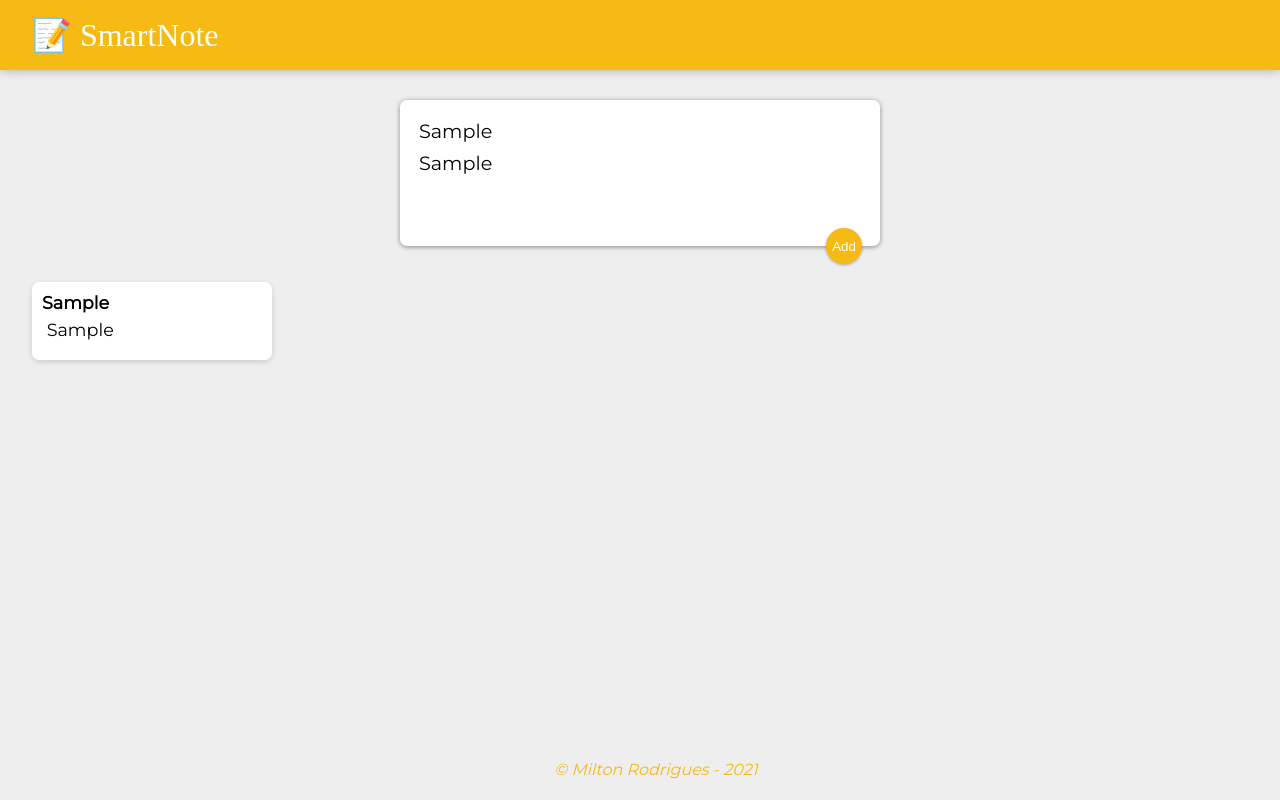
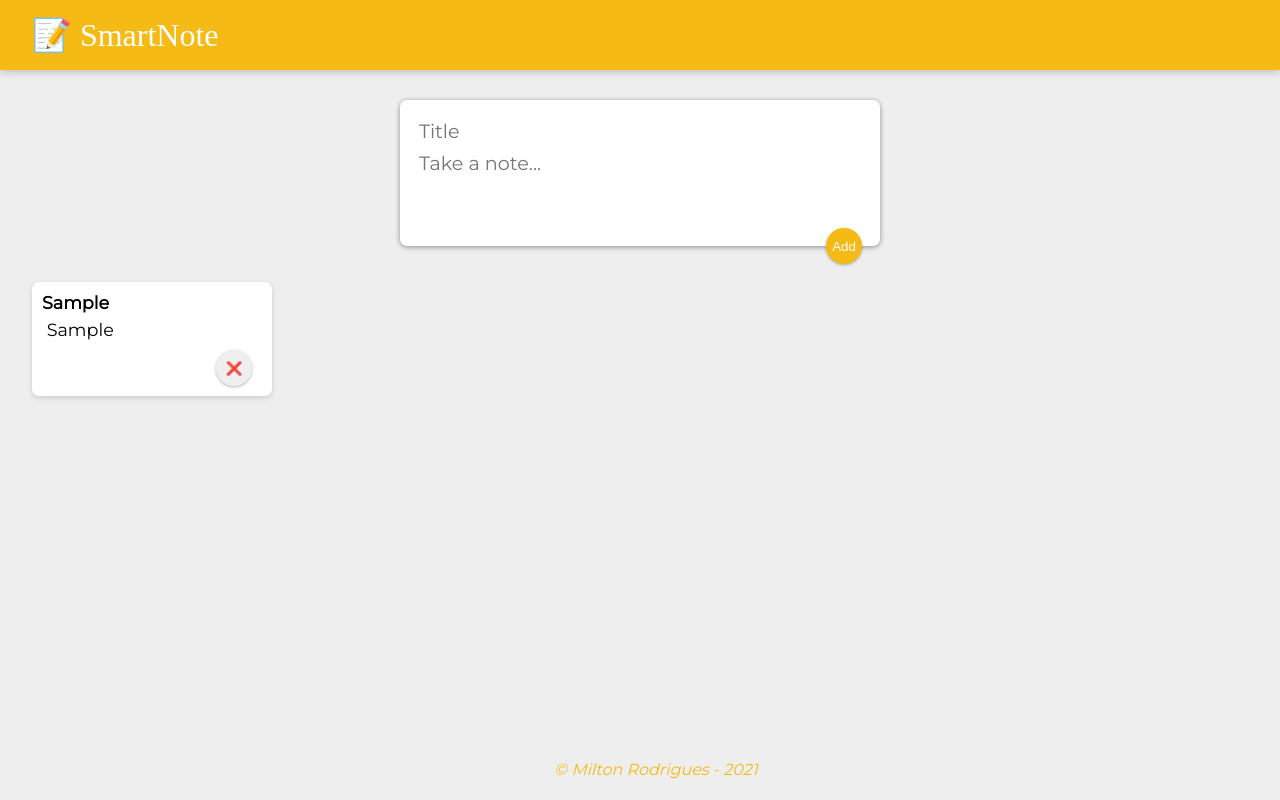
Before and after one commit to Miltonr87/SmartNote, a React (Create React App) app: page / in a window 1280 px wide. Both pictures are taken after typing "Sample", "Sample" into the empty fields and a click on the button "Add". Built offline with nearby package versions, Linux system fonts and the light colour scheme; a web font is replaced by a local one.

Commit message:
Delete Note (callback)

```diff
--- a/public/style.css
+++ b/public/style.css
@@ -63,8 +63,10 @@ footer p {
   margin-right: 10px;
   color: #f5ba13;
   border: none;
+  border-radius: 50%;
   width: 36px;
   height: 36px;
+  box-shadow: 0 1px 3px rgba(0, 0, 0, 0.3);
   cursor: pointer;
   outline: none;
 }
--- a/src/components/App.jsx
+++ b/src/components/App.jsx
@@ -15,15 +15,28 @@ function App() {
     });
   }
 
+  function deleteNote(id) {
+    setNotes(prevNotes => {
+        return prevNotes.filter((noteItem, index) => {
+        return index !== id;
+      });
+    });
+  }
+
     return (
       <div>
         <Header />
         <CreateArea onAdd={addNote} />
-        {notesArray.map((noteItem) => {
-          return <Note
-           title={noteItem.title}
-           content={noteItem.content}
+        {notesArray.map((noteItem, index) => {
+          return (
+          <Note
+           key = {index}
+           id = {index}
+           title = {noteItem.title}
+           content = {noteItem.content}
+           onDelete = {deleteNote}
            />
+        );
         })}
 
         <Footer />
--- a/src/components/CreateArea.jsx
+++ b/src/components/CreateArea.jsx
@@ -20,6 +20,9 @@ function handleChange(event) {
 
 function submitNote (event) {
     props.onAdd(note);
+    setNote({                    // Erase previous note on display
+    title: "",
+    content: ""});
     event.preventDefault();     // Prevent the reload of App after click on add button!
 }
 
--- a/src/components/Note.jsx
+++ b/src/components/Note.jsx
@@ -1,9 +1,15 @@
 import React from 'react';
 
 function Note (props) {
+
+    function handleClick() {
+        props.onDelete(props.id)
+    }
+
     return (<div className="note">
         <h1> {props.title} </h1>
         <p> {props.content} </p>
+        <button onClick={handleClick}> ❌ </button>
     </div>)
 };
 
```
